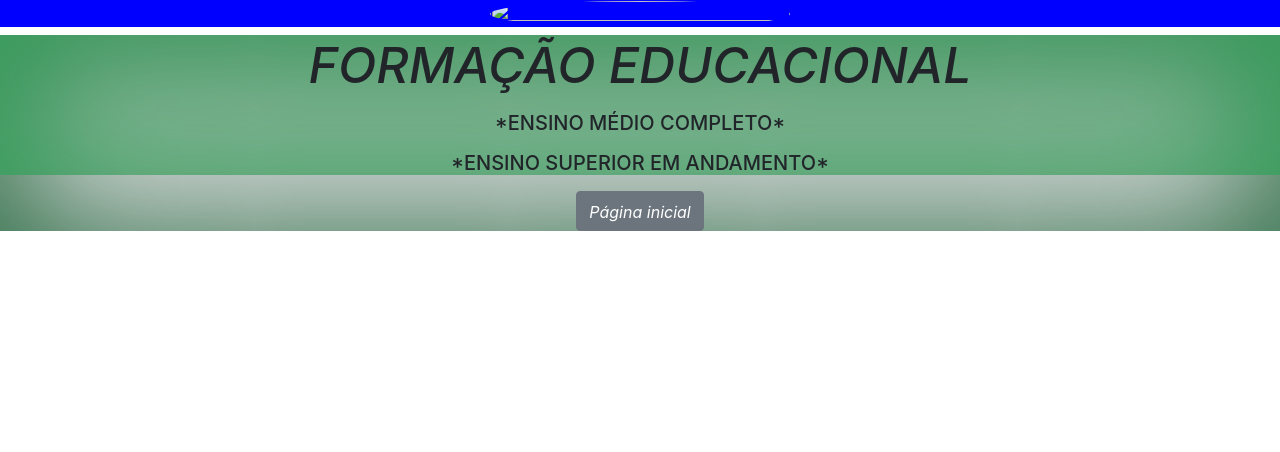
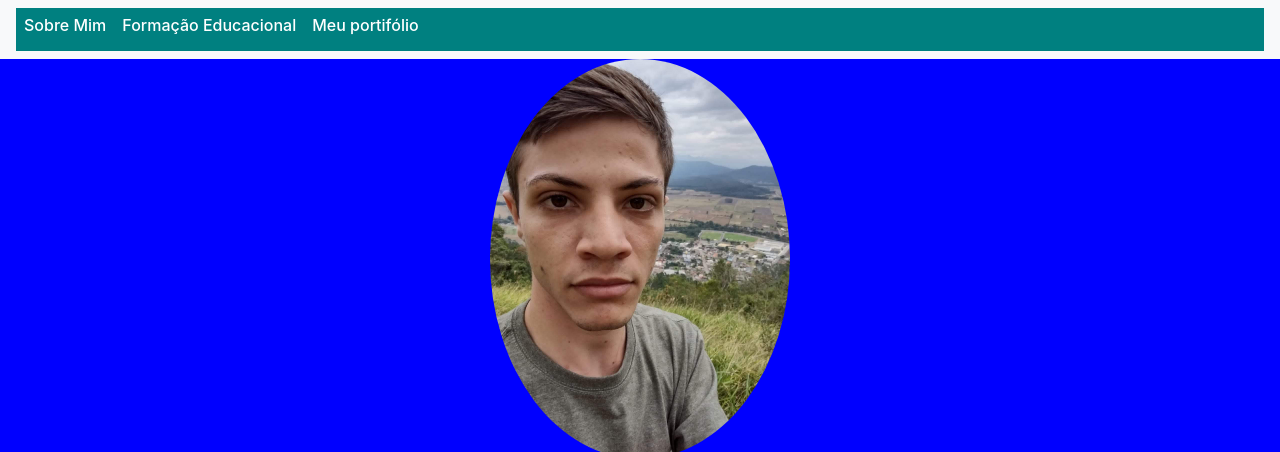
Before and after one commit to Martins-Alan/portifolio, a plain HTML site: page formacao.html in a window 1280 px wide. Shown: the top 452 px of the page. Drawn offline with nearby package versions, Linux system fonts and the light colour scheme.

Commit message:
Update formacao.html

```diff
--- a/formacao.html
+++ b/formacao.html
@@ -10,23 +10,37 @@
     <script src="https://code.jquery.com/jquery-3.2.1.slim.min.js" integrity="sha384-KJ3o2DKtIkvYIK3UENzmM7KCkRr/rE9/Qpg6aAZGJwFDMVNA/GpGFF93hXpG5KkN" crossorigin="anonymous"></script>
     <script src="https://cdn.jsdelivr.net/npm/popper.js@1.12.9/dist/umd/popper.min.js" integrity="sha384-ApNbgh9B+Y1QKtv3Rn7W3mgPxhU9K/ScQsAP7hUibX39j7fakFPskvXusvfa0b4Q" crossorigin="anonymous"></script>
     <link rel="stylesheet" href="style.css">
+</head>
 <body>
+	<nav class="navbar navbar-expand-lg navbar-light bg-light">
+		<button class="navbar-toggler" type="button" data-toggle="collapse" data-target="#navbarSupportedContent" aria-controls="navbarSupportedContent" aria-expanded="false" aria-label="Toggle navigation">
+		  <span class="navbar-toggler-icon"></span>
+		</button>
+
+		<div class="collapse navbar-collapse corprimary"    id="navbarSupportedContent">
+		  <ul class="navbar-nav mr-auto">
+
+		  <ul class="navbar-nav"> <!--Utilizando o bootstrap: no caso, uma barra de navegação!-->
+			<li class="nav-item ">
+				<a class="nav-link" href="sobremim.html" ><h1 class="corcabecalho">Sobre Mim</h1></a> <!--Utilizando o atributo href, para atribuir a localização da página desejada: sobre mim-->
+			  </li>
+			<li class="nav-item">
+				<a class="nav-link" href="formacao.html"><h1 class="corcabecalho">Formação Educacional</h1></a>
+			</li>
+			<li class="nav-item">
+				<a class="nav-link" href="portifolio.html"> <h1 class="corcabecalho">Meu portifólio</h1></a>
+			</li>
+			<li class="nav-item">
+		  </ul>
+
+		</div>
+	  </nav>
 	  <section class="text-center">
         <div class="container">
-			<img class="perfil" src="imagens/IMG-20220528-WA0135.jpg" alt="">
-
+			<img class="perfil" src="IMG-20220528-WA0135.jpg" alt=""> <!--inserindo imagem na página inicial-->
+            <h1 class="jumbotron-heading">Alan Daniel Martins</h1>
+            <a href="mailto:alandm554@gmail.com" class="btn btn-secondary my-2">Contato</a> <!---criando link para contato: email-->
         </div>
       </section>
-      <h1 class="text-center"></h1>
-	<div class="sobre fundoa" id="sobremim">
-
-    <div class="formacao fundob" id="formação">
-        <h2 class="fw-normal"><font style="vertical-align: inherit;"><font style="vertical-align: inherit;">FORMAÇÃO EDUCACIONAL</font></font></h2>
-        <p><font style="vertical-align: inherit;"><font style="vertical-align: inherit;">
-		<h4 class="aaa">
-		<p>*ENSINO MÉDIO COMPLETO*</p>
-		<p>*ENSINO SUPERIOR EM ANDAMENTO*</p></h4>
-    </div>
-    <p><a class="btn btn-secondary" href="index.html"><font style="vertical-align: inherit;"><font style="vertical-align: inherit;">Página inicial</font></font></a></p>
 </body>
 </html>
```
